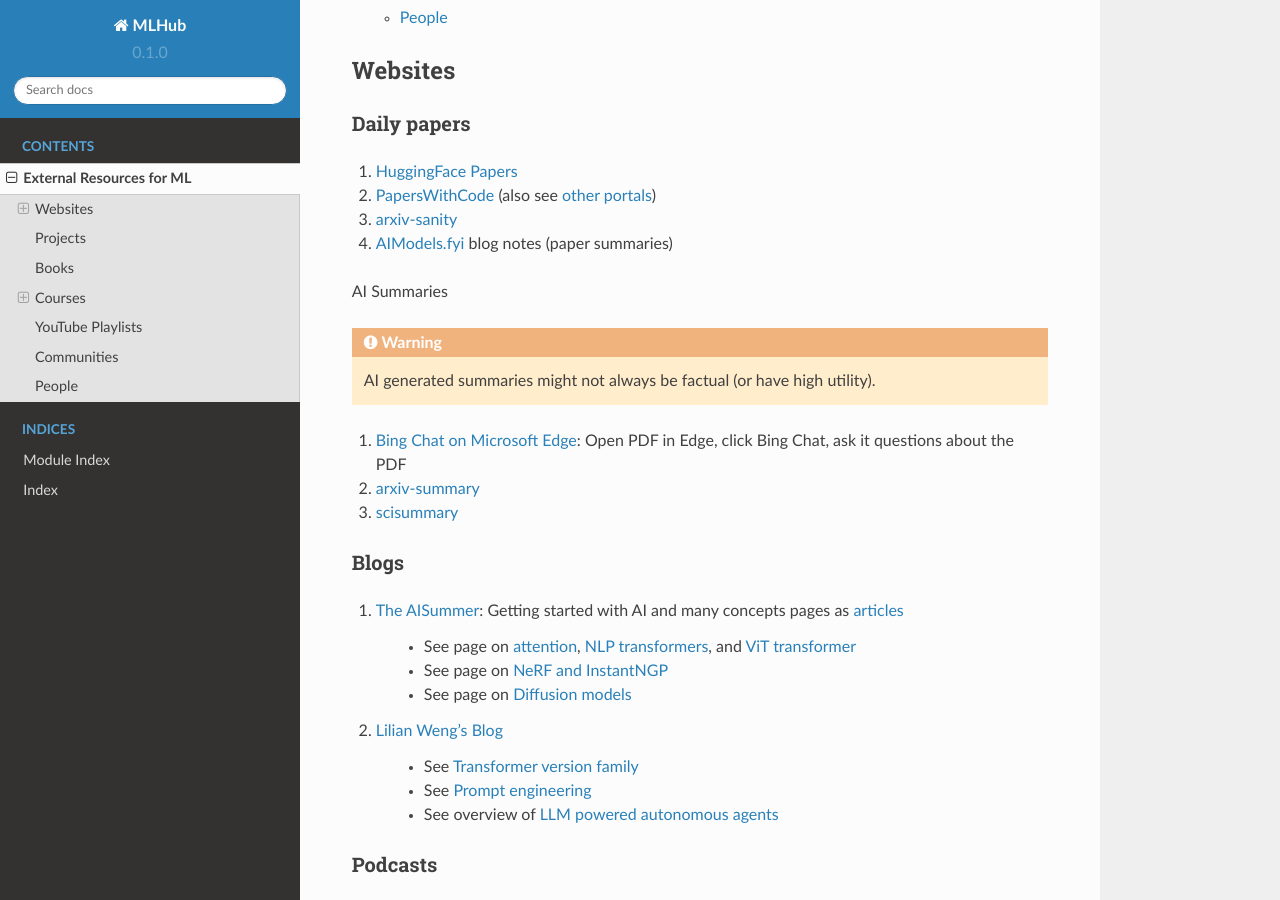
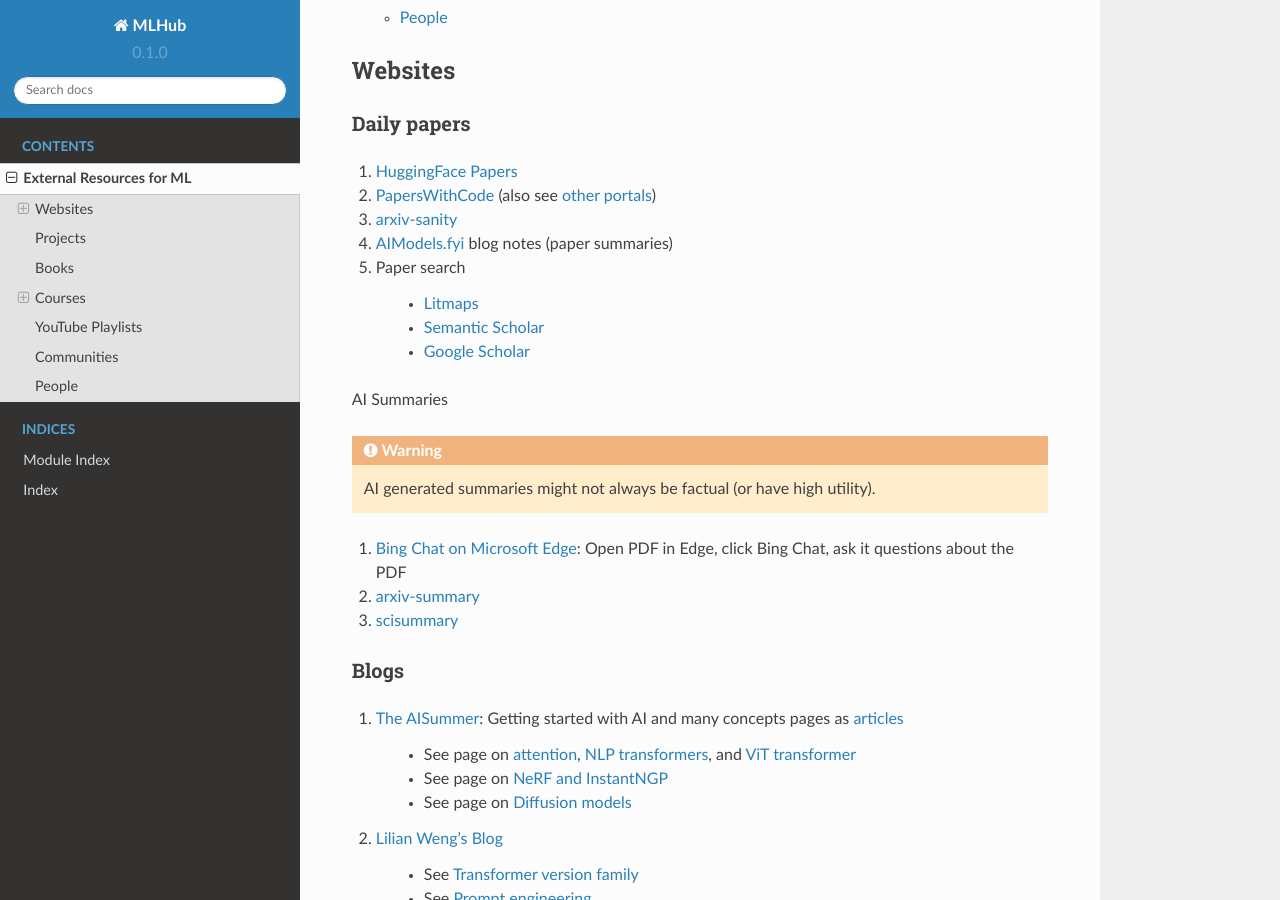
Before and after one commit to TheProjectsGuy/MLHub, a Sphinx documentation site: the page built from docs/resources.rst, in a window 1280 px wide and 900 px high, scrolled down 622 px. Built offline with Sphinx 7.4.7 and the Read the Docs theme 2.0.0, drawn with Linux system fonts in a browser that asks for light colours.

Commit message:
Added paper search platforms

```diff
--- a/docs/resources.rst
+++ b/docs/resources.rst
@@ -16,6 +16,11 @@
 #. `PapersWithCode <https://paperswithcode.com/>`_ (also see `other portals <https://portal.paperswithcode.com/>`_)
 #. `arxiv-sanity <https://arxiv-sanity-lite.com/>`_
 #. `AIModels.fyi <https://notes.aimodels.fyi/>`_ blog notes (paper summaries)
+#. Paper search
+
+    * `Litmaps <https://www.litmaps.com/>`_
+    * `Semantic Scholar <https://www.semanticscholar.org/>`_
+    * `Google Scholar <https://scholar.google.com/>`_
 
 AI Summaries
 
```
